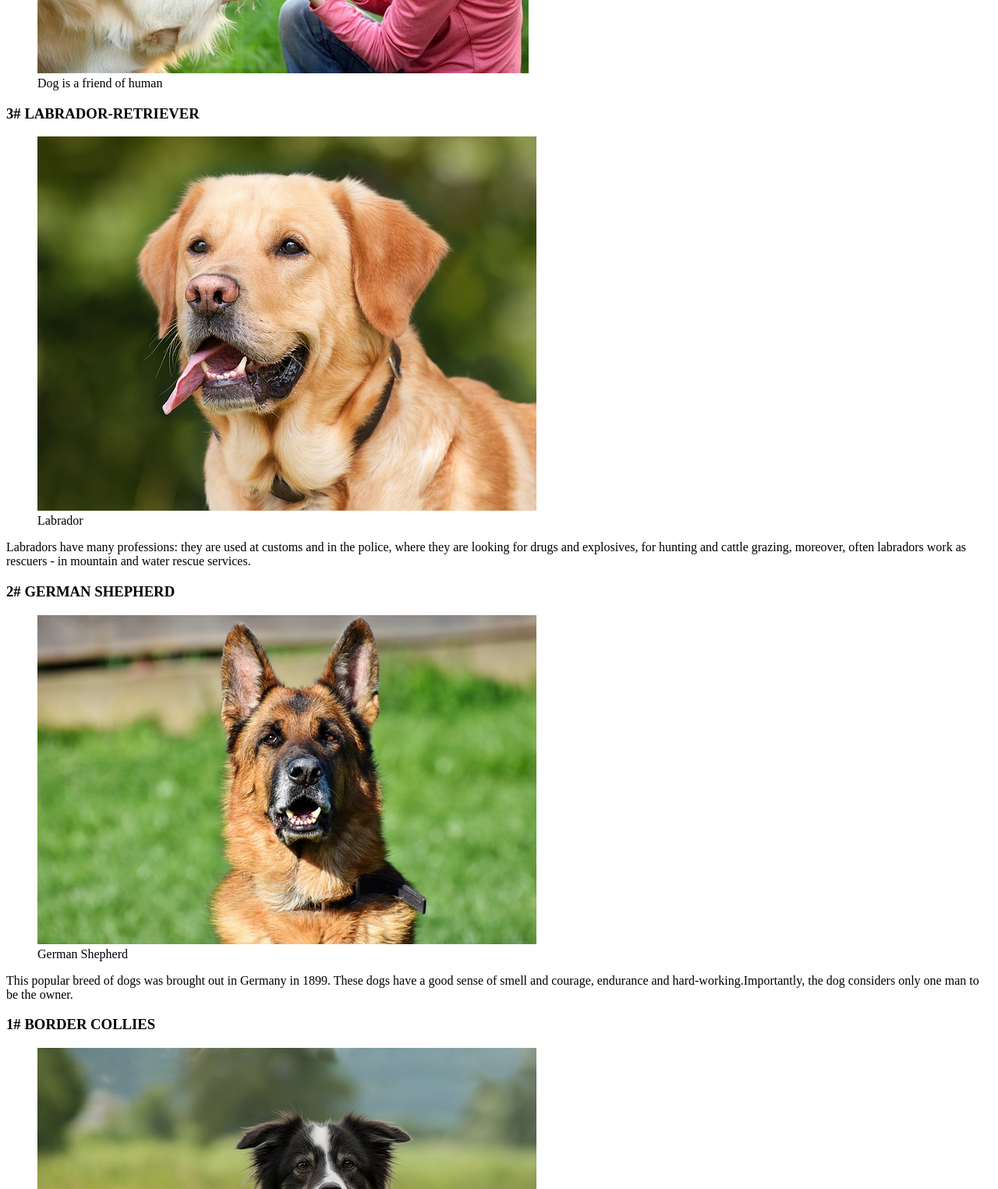
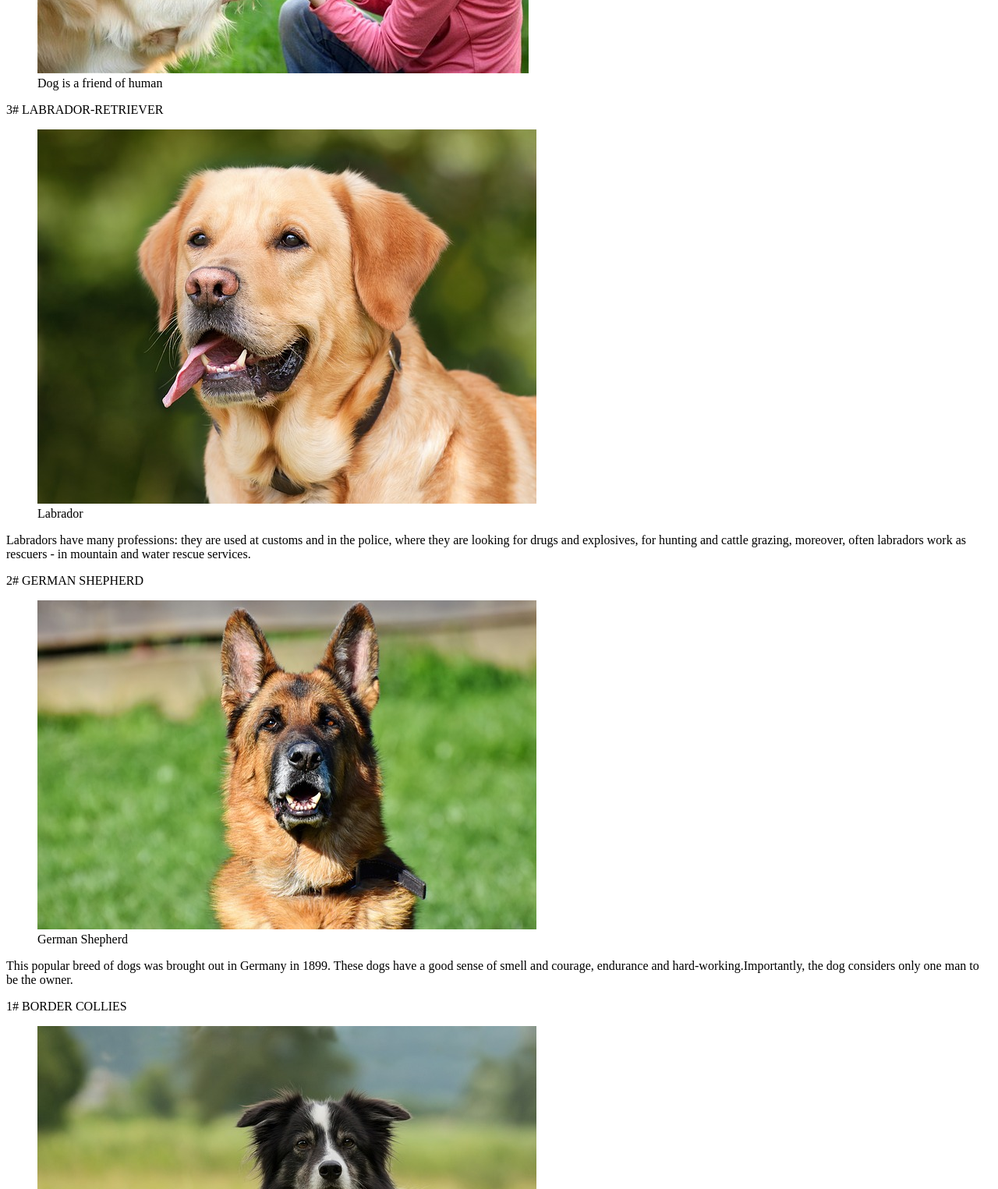
Before and after one commit to SaldanRoman/home-work21012019, a website: page index.html in a window 1280 px wide. Shown: the part 440-1965 px from the top of the page at 78% size. Drawn offline with Linux system fonts and the light colour scheme.

Commit message:
Update index.html

```diff
--- a/index.html
+++ b/index.html
@@ -19,7 +19,7 @@
       </section>
 
       <section>
-        <h3>3# LABRADOR-RETRIEVER</h3>
+        <p>3# LABRADOR-RETRIEVER</p>
         <figure>
           <img src="img/lr.jpg" alt="LABRADOR-RETRIEVER" />
           <figcaption>Labrador</figcaption>
@@ -31,7 +31,7 @@
           mountain and water rescue services.
         </p>
 
-        <h3>2# GERMAN SHEPHERD</h3>
+        <p>2# GERMAN SHEPHERD</p>
         <figure>
           <img src="img/gh.jpg" alt="GERMAN SHEPHERD" />
           <figcaption>German Shepherd</figcaption>
@@ -43,7 +43,7 @@
           owner.
         </p>
 
-        <h3>1# BORDER COLLIES</h3>
+        <p>1# BORDER COLLIES</p>
         <figure>
           <img src="img/bc.jpg" alt="BORDER COLLIES" />
           <figcaption>Border Collie</figcaption>
```
